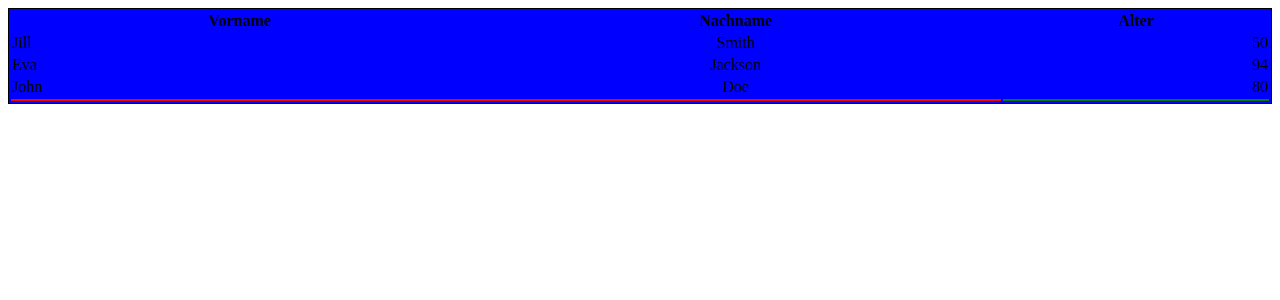
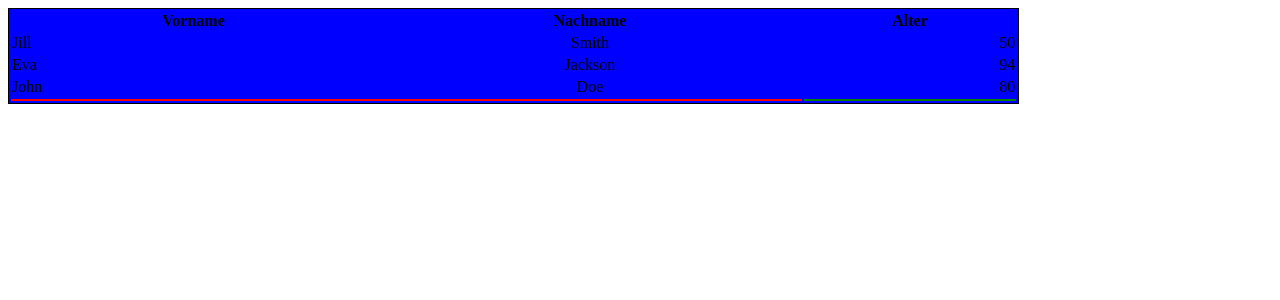
Before and after one commit to ghjbku/ghjbku.github.io, a PHP site: page / in a window 1280 px wide. Shown: the top 300 px of the page. Run offline with PHP 8.4, Linux system fonts and the light colour scheme.

Commit message:
edited_css

```diff
--- a/index.html
+++ b/index.html
@@ -7,26 +7,26 @@
     </title>
 </head>
  <body>
-<table class = "page_base" style = "width: 100%; border: 1px solid black;">
- <tr class = "1st_row" >
- <th class = "1st_pillar"> Vorname </th>
- <th class = "2nd_pillar"> Nachname </th>
- <th class = "3rd_pillar"> Alter </th>
+<table class = "page_base" style = "width: 80%; border: 1px solid black;">
+ <tr class = "fst_row" >
+ <th class = "fst_pillar"> Vorname </th>
+ <th class = "snd_pillar"> Nachname </th>
+ <th class = "trd_pillar"> Alter </th>
 </tr>
-<tr class = "2nd_row">
- <td class = "1st_pillar" style = "text-align: left"> Jill </td>
-  <td class = "2nd_pillar" style = "text-align: center"> Smith </td>
-  <td class = "3rd_pillar" style = "text-align: right"> 50 </td>
+<tr class = "snd_row">
+ <td class = "fst_pillar" style = "text-align: left"> Jill </td>
+  <td class = "snd_pillar" style = "text-align: center"> Smith </td>
+  <td class = "trd_pillar" style = "text-align: right"> 50 </td>
  </tr>
- <tr class = "3rd_row">
- <td class = "1st_pillar" style = "text-align: left"> Eva </td>
- <td class = "2nd_pillar" style = "text-align: center"> Jackson </td>
-  <td class = "3rd_pillar" style = "text-align: right"> 94 </td>
+ <tr class = "trd_row">
+ <td class = "fst_pillar" style = "text-align: left"> Eva </td>
+ <td class = "snd_pillar" style = "text-align: center"> Jackson </td>
+  <td class = "trd_pillar" style = "text-align: right"> 94 </td>
  </tr>
- <tr class = "4th_row">
- <td class = "1st_pillar" style = "text-align: left">John </td>
-  <td class = "2nd_pillar" style = "text-align: center"> Doe </td>
-  <td class = "3rd_pillar" style = "text-align: right"> 80 </td>
+ <tr class = "fth_row">
+ <td class = "fst_pillar" style = "text-align: left">John </td>
+  <td class = "snd_pillar" style = "text-align: center"> Doe </td>
+  <td class = "trd_pillar" style = "text-align: right"> 80 </td>
  </tr>
      <tr class = "footer_row">
      <td class = "pillar_with_2_span" colspan = 2 style = "background-color: red">
--- a/index_style.css
+++ b/index_style.css
@@ -1,3 +1,8 @@
 .page_base{
     background-color: blue;
+    align-self: center;
+};
+
+.fst_row{
+    height: 20%;
 }
```
